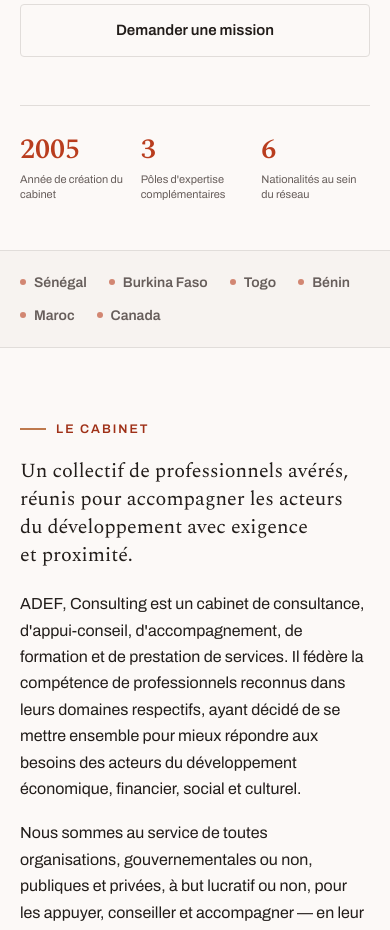
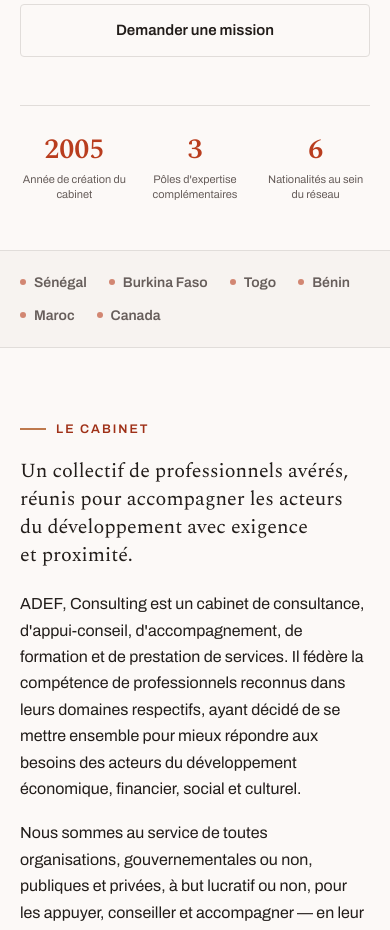
Before and after one commit to argi00/adef-consulting-nextjs, a Next.js app: page / in a window 390 px wide. Shown: the part 1240-2170 px from the top of the page. Built offline with nearby package versions, Linux system fonts and the light colour scheme.

Commit message:
mise a jour sur tel

```diff
--- a/app/globals.css
+++ b/app/globals.css
@@ -356,7 +356,17 @@
     grid-template-columns: repeat(3, minmax(0, 1fr));
     gap: 12px;
   }
-  .stat { min-width: 0; }
+  .stat {
+    min-width: 0;
+    display: flex;
+    flex-direction: column;
+    align-items: center;
+    text-align: center;
+  }
+  .stat .num {
+    width: 100%;
+    text-align: center;
+  }
   .stat .lab { max-width: none; font-size: 11px; line-height: 1.35; }
   .marquee-band .label { display: none; }
 }
```
Also changed, not shown: Screenshot 2026-07-11 121802.png (added).
